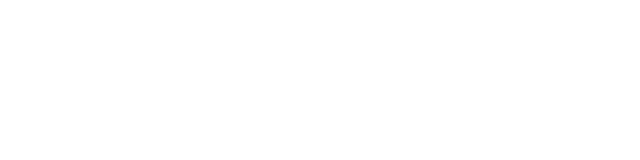
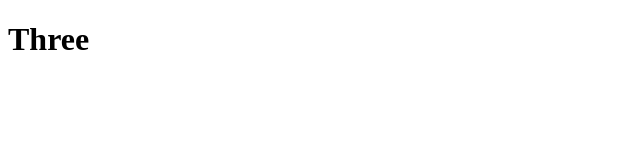
Before and after one commit to ShielaroseGandhi/threeJSVue, a Vue app: page / in a window 1280 px wide. Shown: the top 160 px of the page, without its empty margins (0-640 px from the left). Built offline with nearby package versions, Linux system fonts and the light colour scheme.

Commit message:
added a component

```diff
--- a/src/App.vue
+++ b/src/App.vue
@@ -1,11 +1,17 @@
 <template>
-  <div id="app"></div>
+  <div id="app">
+    <Three></Three>
+  </div>
 </template>
 
 <script>
+import Three from "./components/Three";
+
 export default {
   name: "App",
-  components: {}
+  components: {
+    Three
+  }
 };
 </script>
 
--- /dev/null
+++ b/src/components/Three.vue
@@ -0,0 +1,13 @@
+<template>
+  <div>
+    <h1>Three</h1>
+  </div>
+</template>
+
+<script>
+export default {
+  name: "Three"
+};
+</script>
+
+<style lang="scss"></style>
```
